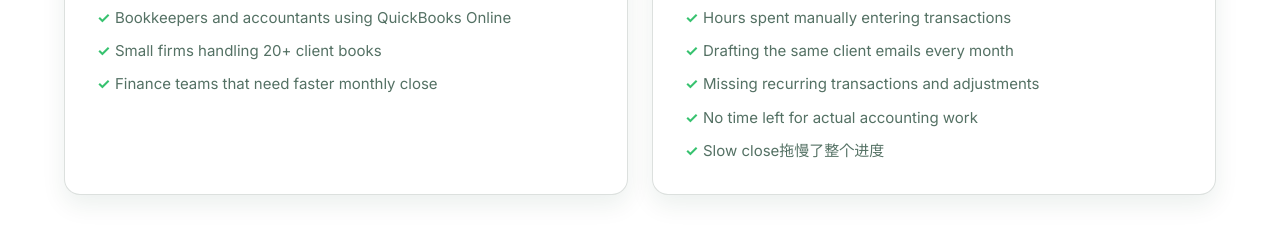
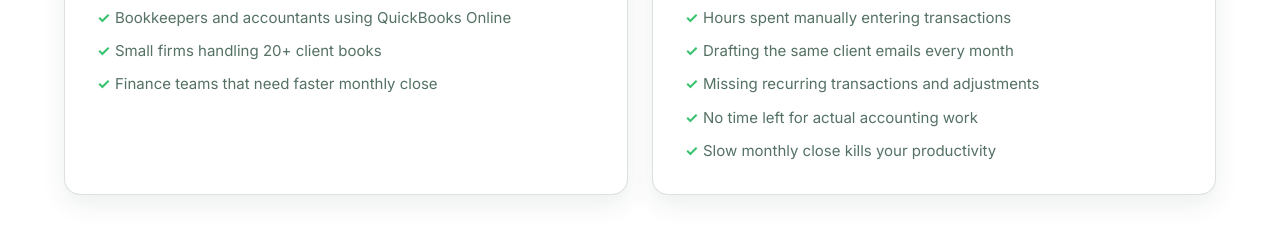
Before and after one commit to Bolmstead/clawbooks-landing, a React (Vite) app: page / in a window 1280 px wide. Shown: the part 1300-1529 px from the top of the page. Built offline with nearby package versions, Linux system fonts and the light colour scheme.

Commit message:
Fix: remove Chinese text

```diff
--- a/src/App.jsx
+++ b/src/App.jsx
@@ -248,7 +248,7 @@ function WhoItsFor() {
     "Drafting the same client emails every month",
     "Missing recurring transactions and adjustments",
     "No time left for actual accounting work",
-    "Slow close拖慢了整个进度",
+    "Slow monthly close kills your productivity",
   ];
   return (
     <section className="section" id="who-its-for" ref={ref}>
```
